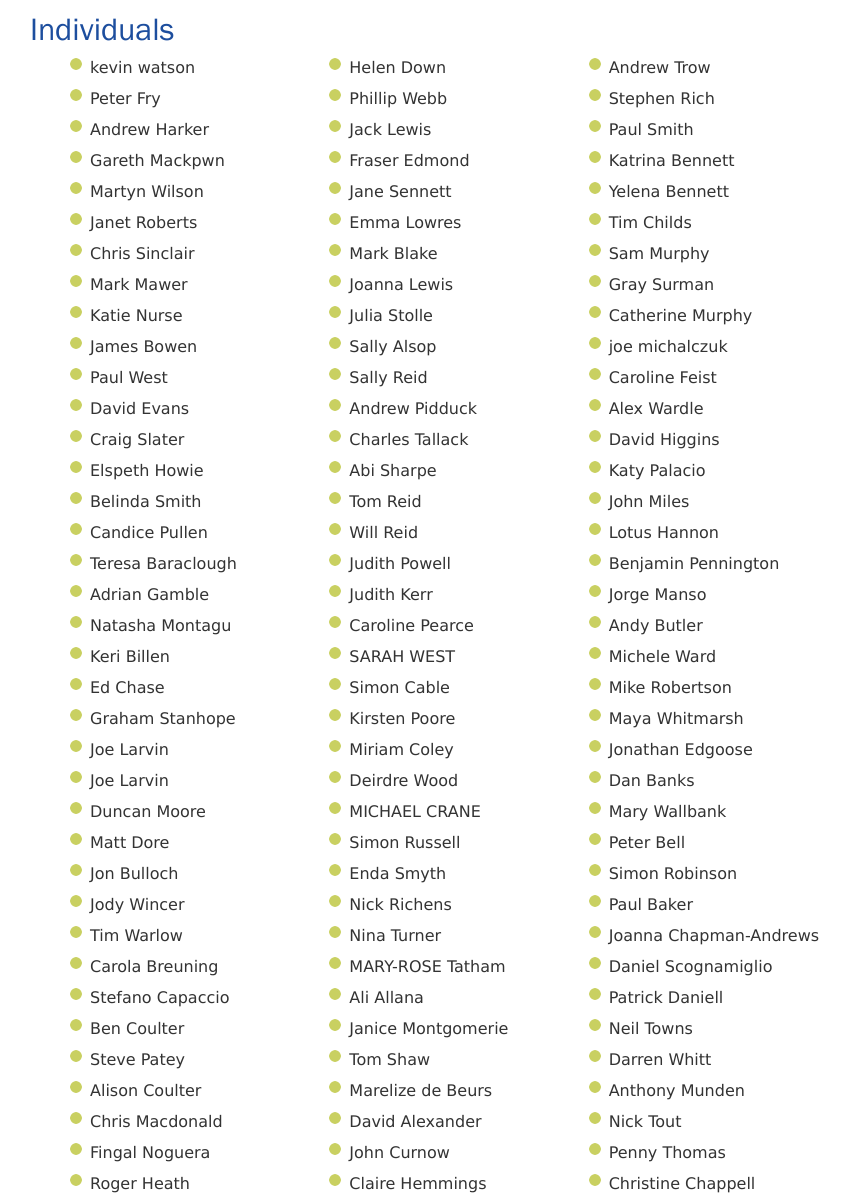
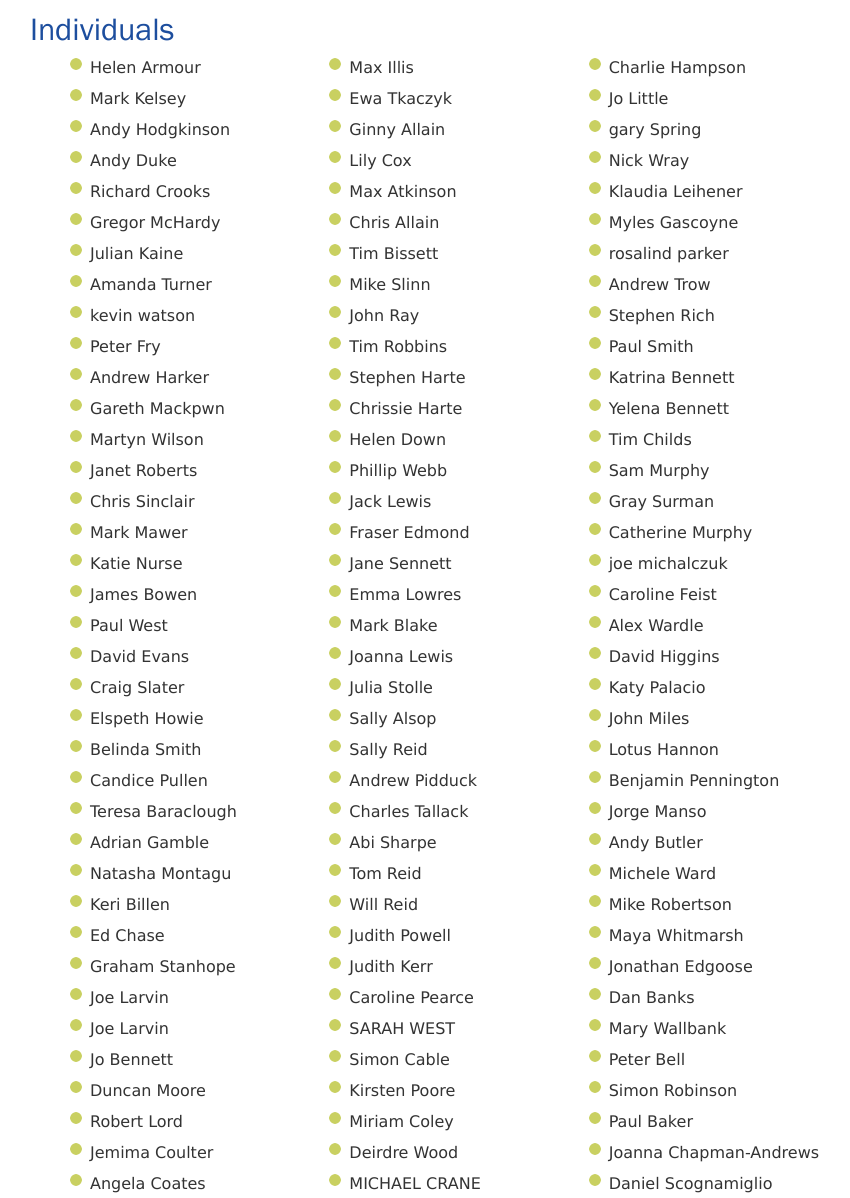
Before and after one commit to winchestercyclingcharter/winchestercyclingcharter.github.io, a Jekyll site: the page built from supporters.md, in a window 1280 px wide and 1400 px high, scrolled down 7787 px. Shown: the part 202-1400 px from the top of the window, without its empty margins (211-1061 px from the left). Built offline with Jekyll 4.4.1, drawn with Linux system fonts in a browser that asks for light colours; nearby versions of some CDN libraries; some of the changed lines change nothing that is shown; some of the changed text lies outside the part shown.

Commit message:
Update people.yml

```diff
--- a/_data/people.yml
+++ b/_data/people.yml
@@ -624,3 +624,20 @@ people:
 - { lastname: Fry, firstname: Peter, dt: 20211017-132756-122216 }
 - { lastname: Pullen, firstname: Candice, dt: 20211017-073436-705584 }
 - { lastname: watson, firstname: kevin, dt: 20211017-133349-586012 }
+- { lastname: Turner, firstname: Amanda, dt: 20211017-160615-639959 }
+- { lastname: Saunders, firstname: Adam, dt: 20211015-153822-116718 }
+- { lastname: Coulter, firstname: Jemima, dt: 20211016-190729-049417 }
+- { lastname: Roberts , firstname: Andrew , dt: 20211016-132926-948916 }
+- { lastname: Coates, firstname: Angela , dt: 20211016-185528-466236 }
+- { lastname: Kaine, firstname: Julian, dt: 20211017-180807-179089 }
+- { lastname: Crooks, firstname: Richard, dt: 20211017-182513-050622 }
+- { lastname: Duke, firstname: Andy, dt: 20211017-182737-648963 }
+- { lastname: Lord, firstname: Robert, dt: 20211016-190748-485512 }
+- { lastname: Bennett, firstname: Jo, dt: 20211016-192421-311503 }
+- { lastname: McHardy, firstname: Gregor, dt: 20211017-181242-672875 }
+- { lastname: Collins, firstname: Rachel , dt: 20211015-213203-962541 }
+- { lastname: Kelsey, firstname: Mark, dt: 20211017-191133-264249 }
+- { lastname: Armour, firstname: Helen, dt: 20211017-191753-450946 }
+- { lastname: Hodgkinson , firstname: Andy, dt: 20211017-190959-202236 }
+- { lastname: Askew , firstname: James , dt: 20211016-145625-115282 }
+- { lastname: Redfern, firstname: Marcus, dt: 20211016-181851-484081 }
```
